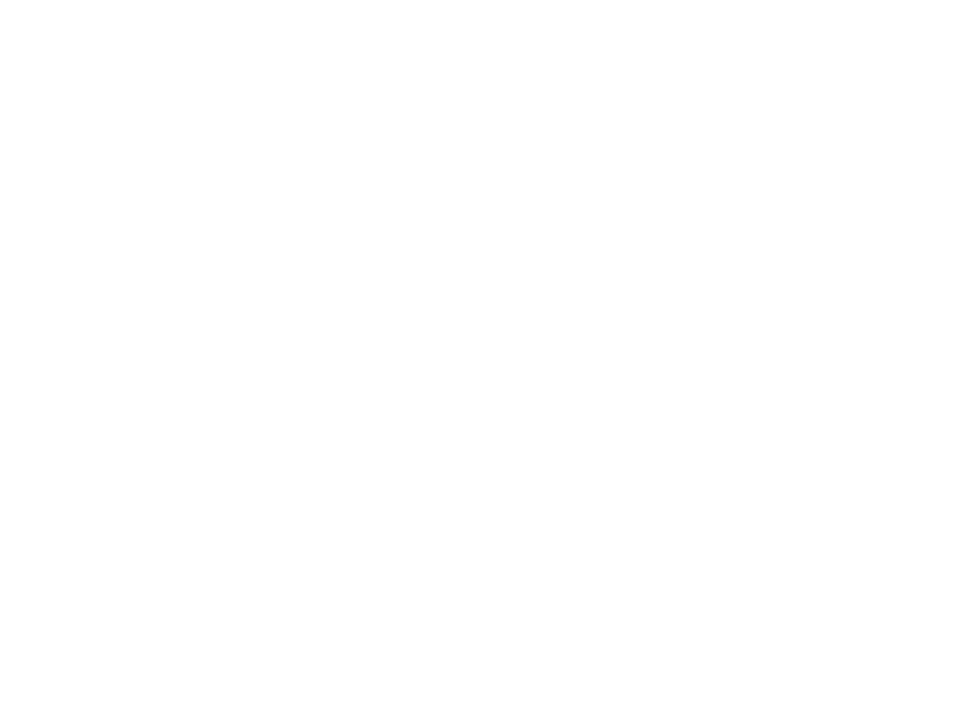
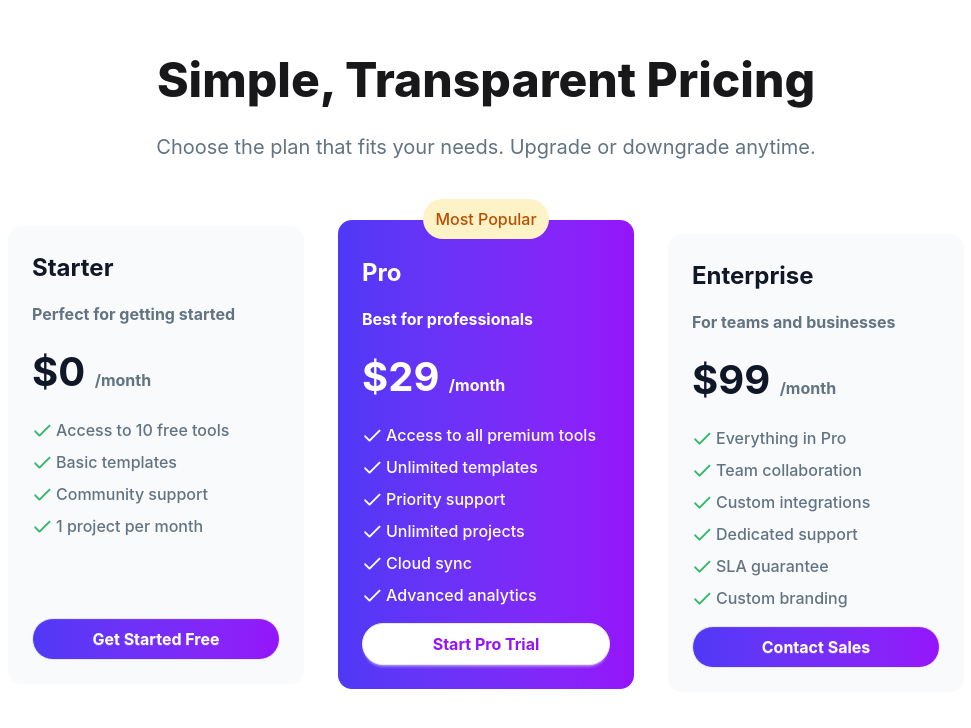
Before and after one commit to abdul-korim-web/disitools, a React (Vite) app: page / in a window 1280 px wide. Shown: the part 4395-5123 px from the top of the page, without its empty margins (154-1125 px from the left). Before the commit the page ends 4279 px from the top, so only its background shows below. Built offline with nearby package versions, Linux system fonts and the light colour scheme.

Commit message:
priceing section added

```diff
--- /dev/null
+++ b/src/Components/Priceing.jsx
@@ -0,0 +1,93 @@
+import React from "react";
+
+const Priceing = () => {
+  const priceingData = [
+    {
+      id: 1,
+      price: 0,
+      isMostPopuler: false,
+      name: "Starter",
+      description: "Perfect for getting started",
+      features: [
+        "Access to 10 free tools",
+        "Basic templates",
+        "Community support",
+        "1 project per month",
+      ],
+      buttonName: "Get Started Free",
+    },
+    {
+      id: 2,
+      price: 29,
+      isMostPopuler: true,
+      name: "Pro",
+      description: "Best for professionals",
+      features: [
+        "Access to all premium tools",
+        "Unlimited templates",
+        "Priority support ",
+        "Unlimited projects ",
+        "Cloud sync ",
+        "Advanced analytics",
+      ],
+      buttonName: "Start Pro Trial",
+    },
+    {
+      id: 3,
+      price: 99,
+      isMostPopuler: false,
+      name: "Enterprise",
+      description: "For teams and businesses",
+      features: [
+        "Everything in Pro",
+        "Team collaboration",
+        "Custom integrations",
+        "Dedicated support",
+        "SLA guarantee",
+        "Custom branding",
+      ],
+      buttonName: "Contact Sales",
+    },
+  ];
+  return (
+    <div className="mt-10 md:mt-20  py-10 px-5 flex flex-col justify-center items-center space-y-[10px] md:py-20 md:space-y-[16px] ">
+      <h2 className="font-extrabold text-[25px] md:text-[48px] ">
+        Simple, Transparent Pricing
+      </h2>
+      <h2 className="text-[16px] text-[#627382] text-center md:text-[20px]">
+        Choose the plan that fits your needs. Upgrade or downgrade anytime.
+      </h2>
+      <div className="flex flex-wrap justify-center items-center space-y-4 space-x-[30px]">
+        {priceingData?.map((item) => (
+          <div
+            key={item?.id}
+            className={`${item?.isMostPopuler ? "bg-gradient-to-r from-[#4F39F6] to-[#9514FA]" :"bg-[#F9FAFC]"} max-w-[300px] md:w-[380px] flex flex-col space-y-4 p-6 border border-2 border-white rounded-2xl mt-10 `}
+          >
+            {item?.isMostPopuler ? (
+              <div className="flex justify-center mt-[-45px]">
+                <div className=" bg-[#FEF3C6] text-[#BB4D00] py-2 px-3 flex items-center justify-center rounded-full font-medium  ">
+                  Most Popular
+                </div>
+              </div>
+            ) : (
+              <></>
+            )}
+            <h2 className={` ${item?.isMostPopuler ?"text-white" :"text-[#101727]"} font-bold text-[24px] `}>{item?.name}</h2>
+            <p className={` ${item?.isMostPopuler ?"text-white" :"text-[#627382]"} font-bold text-[16px] `}>{item?.description}</p>
+            <div>
+              <h2 className={` ${item?.isMostPopuler ?"text-white" :"text-[#101727]"} font-bold text-[40px] `}>${item?.price} <span className={`text-[16px] ${item?.isMostPopuler ? "text-white" :"text-[#627382]"} `}>/month</span></h2>
+            </div>
+            <ul className="flex flex-col space-y-2 h-[160px]">
+              {item?.features?.map((feature)=>(
+                <li className="flex space-x-1 items-center" key={feature}> <img  src={`${item?.isMostPopuler ? "./images/CheckWhite.png" :"./images/Check.png"} `} alt="check" /> <span className={` ${item?.isMostPopuler ?"text-white" :"text-[#627382]"} font-medium text-[16px] `}>{feature}</span> </li>
+              ))}
+            </ul>
+            <button className={` ${item?.isMostPopuler ?"bg-white text-[#9514FA]" :"bg-gradient-to-r from-[#4F39F6] to-[#9514FA] text-white"} btn mt-6 py-5 px-4 rounded-[100px] font-bold text-[16px]  `}>{item?.buttonName}</button>
+          </div>
+        ))}
+      </div>
+    </div>
+  );
+};
+
+export default Priceing;
--- a/src/HomeLayout/HomeLayout.jsx
+++ b/src/HomeLayout/HomeLayout.jsx
@@ -3,6 +3,7 @@
 import Calculate from '../Components/Calculate';
 import Tools from '../Components/Tools';
 import Guite from '../Components/Guite';
+import Priceing from './../Components/Priceing';
 
 const HomeLayout = () => {
     return (
@@ -11,6 +12,7 @@
             <Calculate/>
             <Tools/>
             <Guite/>
+            <Priceing/>
         </div>
     );
 }
```
Also changed, not shown: public/images/CheckWhite.png (added).
